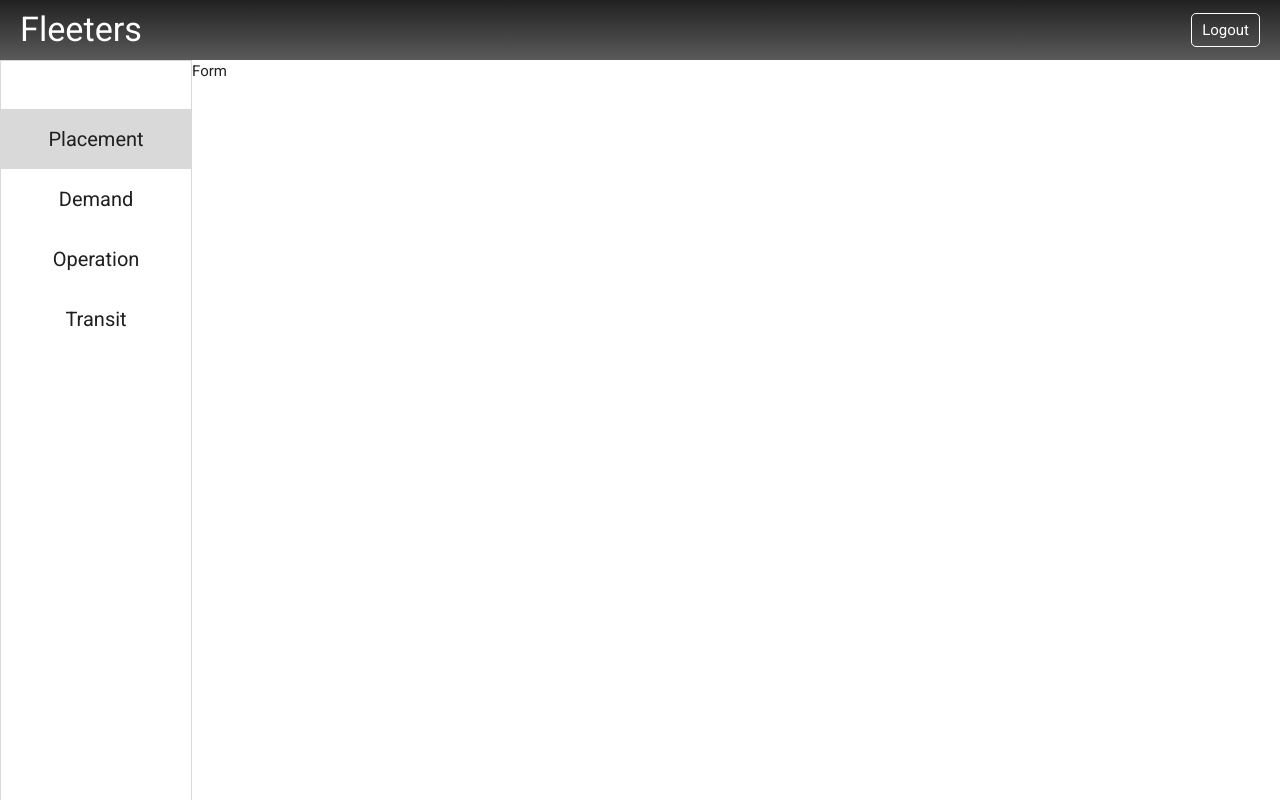
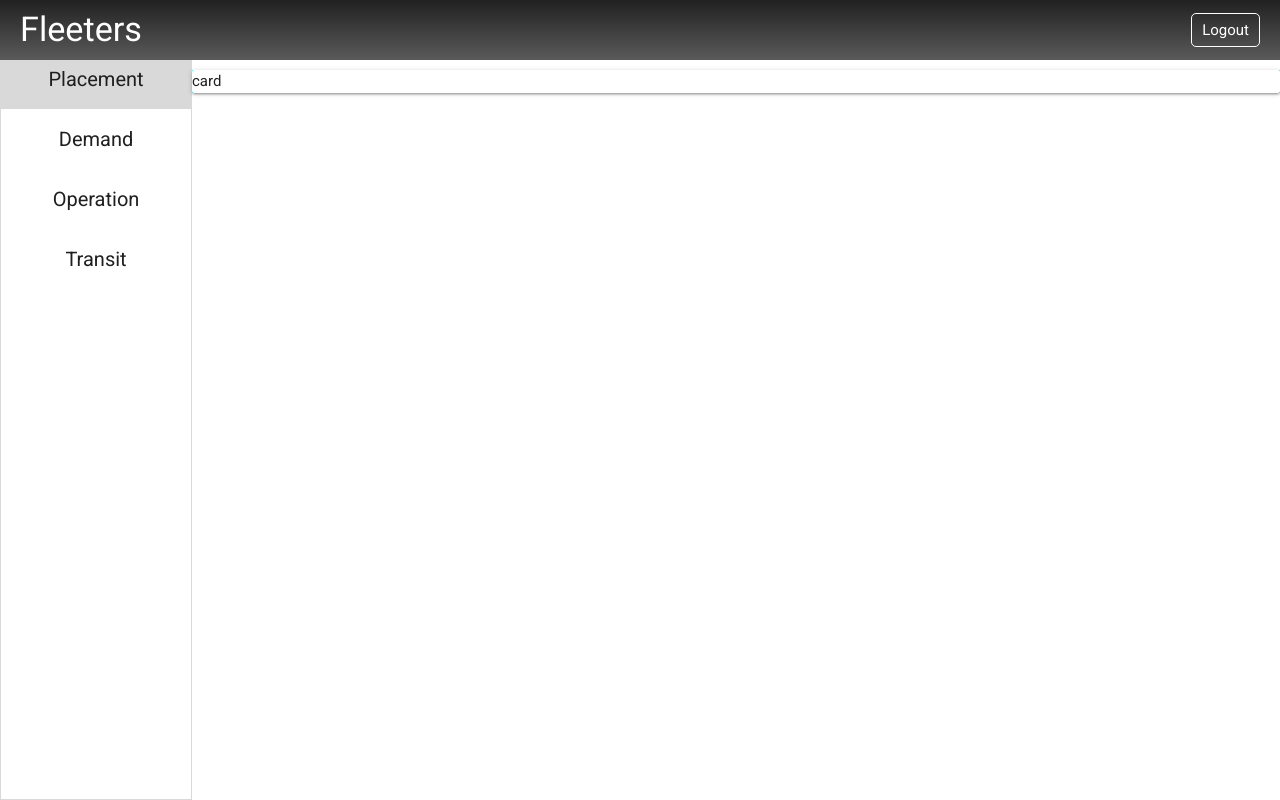
Before and after one commit to tarunkethwalia/Fleeters, a React (Create React App) app: page / in a window 1280 px wide. Built offline with nearby package versions, Linux system fonts and the light colour scheme.

Commit message:
Added Placements

```diff
--- a/src/App.js
+++ b/src/App.js
@@ -1,19 +1,26 @@
-import React, { Component } from 'react';
+import React, {Component} from 'react';
 import './App.css'
+import {BrowserRouter, Switch, Route} from 'react-router-dom'
 import Navbar from './Components/Navbar/Navbar'
 import SideBar from './Components/SideBar/SideBar'
 import Form from './Components/Form/Form'
+import Placement from './Components/Placement/Placement'
 
 class App extends Component {
     render() {
         return (
+            <BrowserRouter>
                 <div className="App">
-        <Navbar />
+                    <Navbar/>
                     <div className="flexWrap">
-          <SideBar />
-          <Form />
+                        <SideBar/>
+                        <Switch>
+                            <Route exact path='/' component={Placement} />
+                            <Route path='/demand' component={Form} />
+                        </Switch>
                     </div>
                 </div>
+            </BrowserRouter>
         )
     }
 }
--- a/src/Components/Form/Form.js
+++ b/src/Components/Form/Form.js
@@ -5,7 +5,7 @@ class Form extends Component {
     render() {
         return (
             <div className="Form">
-                Form
+                <h1>Form</h1>
             </div>
         )
     }
--- a/src/Components/Navbar/Navbar.css
+++ b/src/Components/Navbar/Navbar.css
@@ -1,4 +1,4 @@
-.Navbar {width: 100%; height: 60px; background-image: linear-gradient(to bottom, #212121, #5A5A5A); display: flex; justify-content: space-between; align-items: center; padding: 0 20px;}
+.Navbar {width: 100%; height: 60px; background-image: linear-gradient(to bottom, #212121, #5A5A5A); display: flex; justify-content: space-between; align-items: center; padding: 0 20px; position: fixed; z-index: 20;}
 .Navbar h4 {margin: 0; color: white;}
 .Navbar a {border: 1px solid #fff; color: white; padding: 5px 10px; border-radius: 5px;}
 .Navbar a:hover {background-color: #0a97b0; border: 1px solid #0a97b0;}
--- a/src/Components/Navbar/Navbar.js
+++ b/src/Components/Navbar/Navbar.js
@@ -7,7 +7,7 @@ class Navbar extends Component {
         return (
             <div className="Navbar">
                 <h4>Fleeters</h4>
-                <a className="waves-effect waves-light" href="/">Logout</a>
+                <Link className="waves-effect waves-light" to="/">Logout</Link>
             </div>
         )
     }
--- /dev/null
+++ b/src/Components/Placement/Placement.css
@@ -0,0 +1,3 @@
+.placements {width: 85%; position: absolute; right: 0; height: 100%;}
+.placements p{font-size: 20px;padding-left: 30px;}
+.cardWrapper { width:100%; background-color: aqua; }
--- /dev/null
+++ b/src/Components/Placement/Placement.js
@@ -0,0 +1,19 @@
+import React, {Component} from 'react';
+import './Placement.css'
+
+class Placement extends Component {
+    render() {
+        return (
+            <div className="placements">
+                <p>Placements</p>
+                <div className="cardWrapper">
+                    <div className="card">
+                        card
+                    </div>
+                </div>
+            </div>
+        );
+    }
+}
+
+export default Placement;
--- a/src/Components/SideBar/SideBar.css
+++ b/src/Components/SideBar/SideBar.css
@@ -2,3 +2,5 @@
 .SideBar-Content {height: 94%; width: 100%; display:flex; flex-direction: column; align-items: center; text-align: center;}
 .SideBar-Content a{ font-size: 20px; width: 100%; padding: 15px; color: #1F1F1F;}
 .SideBar-Content a.active {background-color: #D9D9D9;}
+.SideBar-Content a.active:hover {background-color: #D9D9D9;}
+.SideBar-Content a:hover{background-color: #F2F2F2;}
--- a/src/Components/SideBar/SideBar.js
+++ b/src/Components/SideBar/SideBar.js
@@ -1,4 +1,5 @@
 import React, { Component } from 'react'
+import {NavLink} from 'react-router-dom'
 import './SideBar.css'
 
 class SideBar extends Component {
@@ -6,10 +7,10 @@ class SideBar extends Component {
         return (
             <div className="SideBar">
                 <div className="SideBar-Content">
-                    <a className="active" href="/">Placement</a>
-                    <a href="/">Demand</a>
-                    <a href="/">Operation</a>
-                    <a href="/">Transit</a>
+                    <NavLink exact to="/">Placement</NavLink>
+                    <NavLink to="/demand">Demand</NavLink>
+                    <NavLink to="/operation">Operation</NavLink>
+                    <NavLink to="/transit">Transit</NavLink>
                 </div>
             </div>
         )
```
Also changed, not shown: src/Components/Form/Form.css (line endings or trailing spaces). Lines whose indentation alone changed are shown as unchanged.
